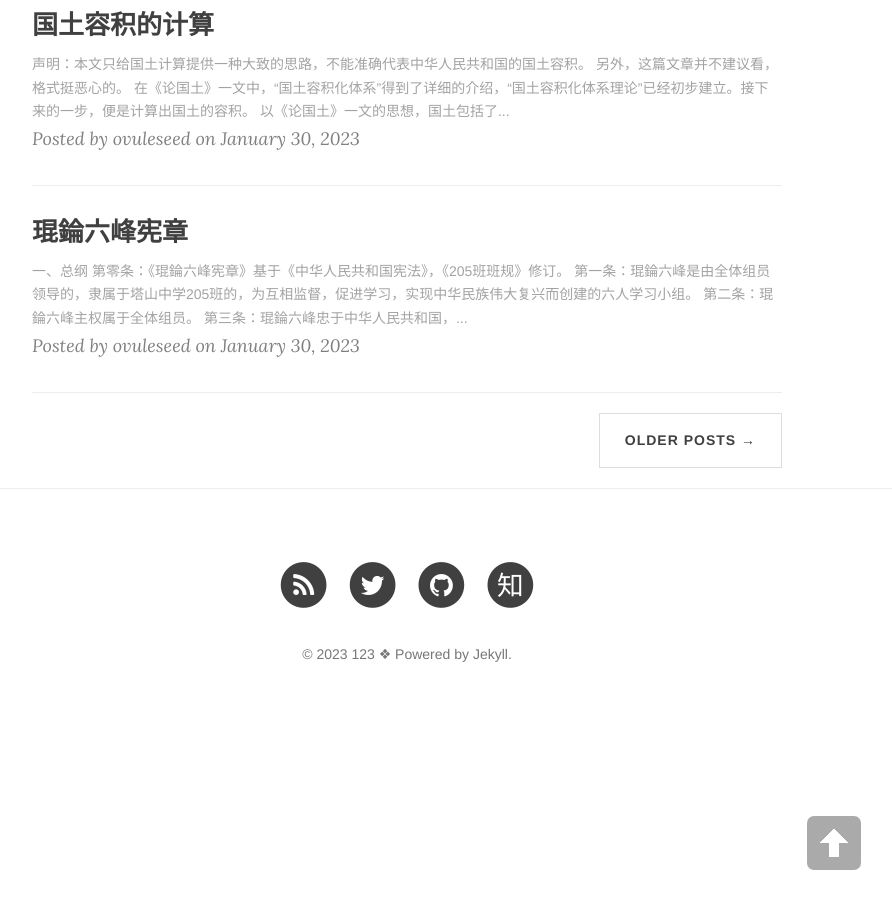
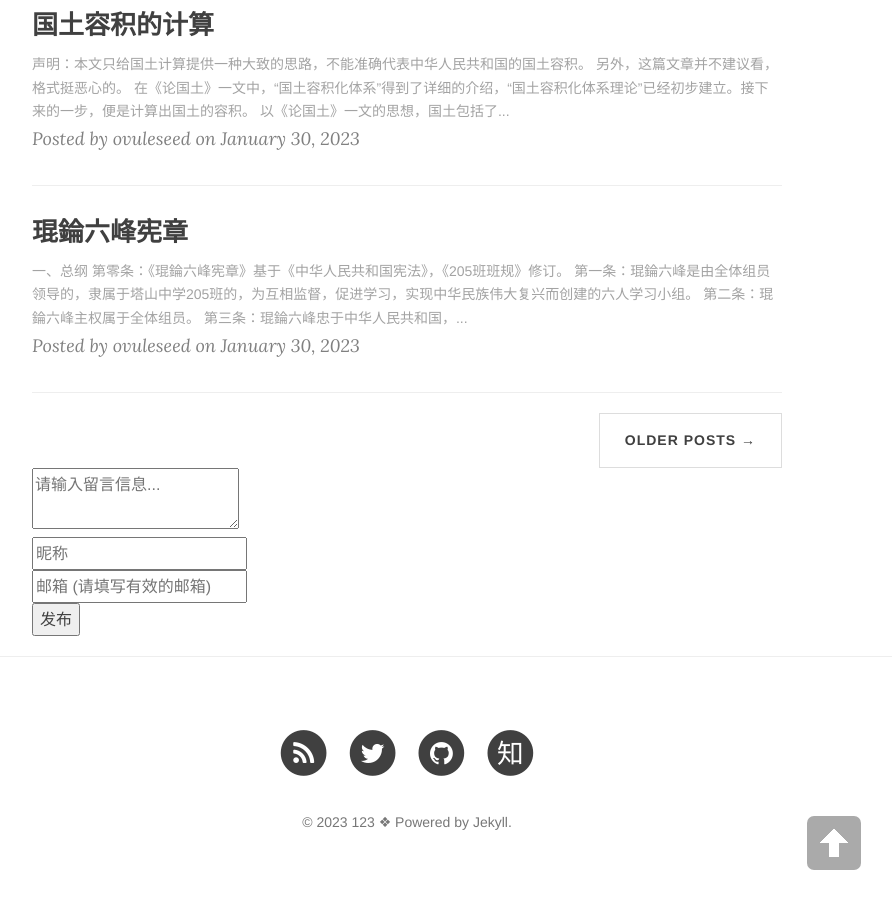
Before and after one commit to ovule-seed/ovule-seed.github.io, a Jekyll site: the page built from index.html, in a window 1280 px wide and 900 px high, scrolled down 1614 px. Shown: the whole window, without its empty margins (233-1125 px from the left). Built offline with Jekyll 4.4.1, drawn with Linux system fonts in a browser that asks for light colours; nearby versions of some CDN libraries; the list of posts is cut into pages by our own code.

Commit message:
Create index.html

```diff
--- a/index.html
+++ b/index.html
@@ -40,3 +40,46 @@ description: "博客页面"
     {% endif %}
 </ul>
 {% endif %}
+
+
+
+ <div id="message-form" class="ui form">
+            <input type="hidden" name="parentMessage.id" value="-1">
+            <input type="hidden" id="win1_lei" name="window.name" value="unknown">
+            <input type="hidden" id="win2_lei" name="browser.name" value="unknown">
+            <!--留言区-->
+            <div class="field">
+                <textarea name="content" placeholder="请输入留言信息..."></textarea>
+            </div>
+            <div class="ui grid">
+                <!--输入姓名-->
+                <div class="five wide column">
+                    <div class="field m-mobile-wide m-margin-bottom-small">
+                        <div class="ui left icon input">
+                            <i class="user icon"></i>
+                            <input type="text" name="nickname" placeholder="昵称"
+                                   th:value="${session.user}!=null ? ${session.user.nickname}">
+                        </div>
+                    </div>
+                </div>
+
+                <!--输入邮箱-->
+                <div class="five wide column">
+                    <div class="field m-mobile-wide m-margin-bottom-small">
+                        <div class="ui left icon input">
+                            <i class="mail icon"></i>
+                            <input type="text" name="email" placeholder="邮箱 (请填写有效的邮箱)"
+                                   th:value="${session.user}!=null ? ${session.user.email}">
+                        </div>
+                    </div>
+                </div>
+
+                <div class="right aligned six wide column">
+                    <div class="field m-mobile-wide m-margin-bottom-small">
+                        <button id="messagepost-btn" type="button" class="ui teal button m-mobile-wide"><i
+                                class="edit icon"></i>发布
+                        </button>
+                    </div>
+                </div>
+            </div>
+        </div>
```
